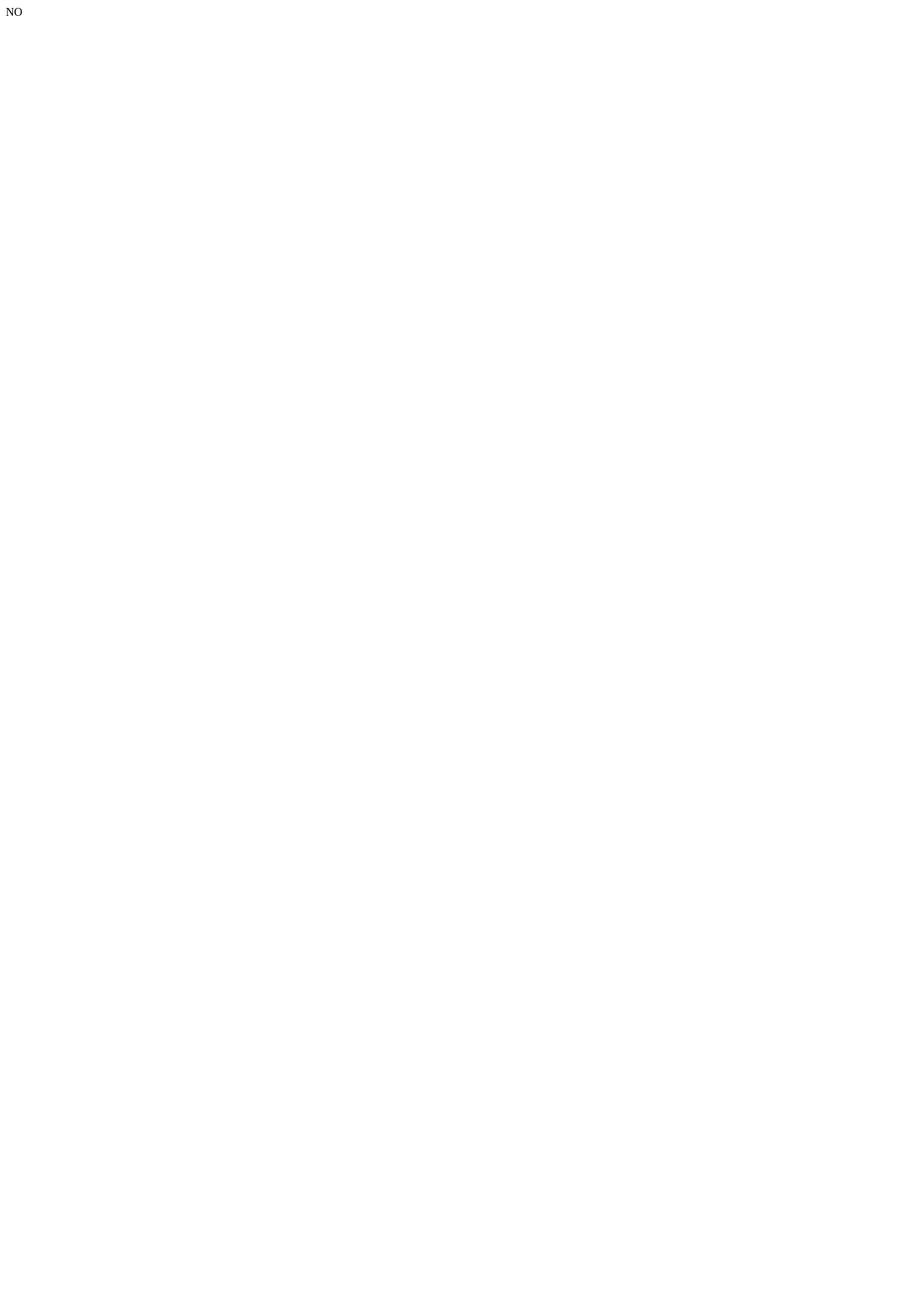
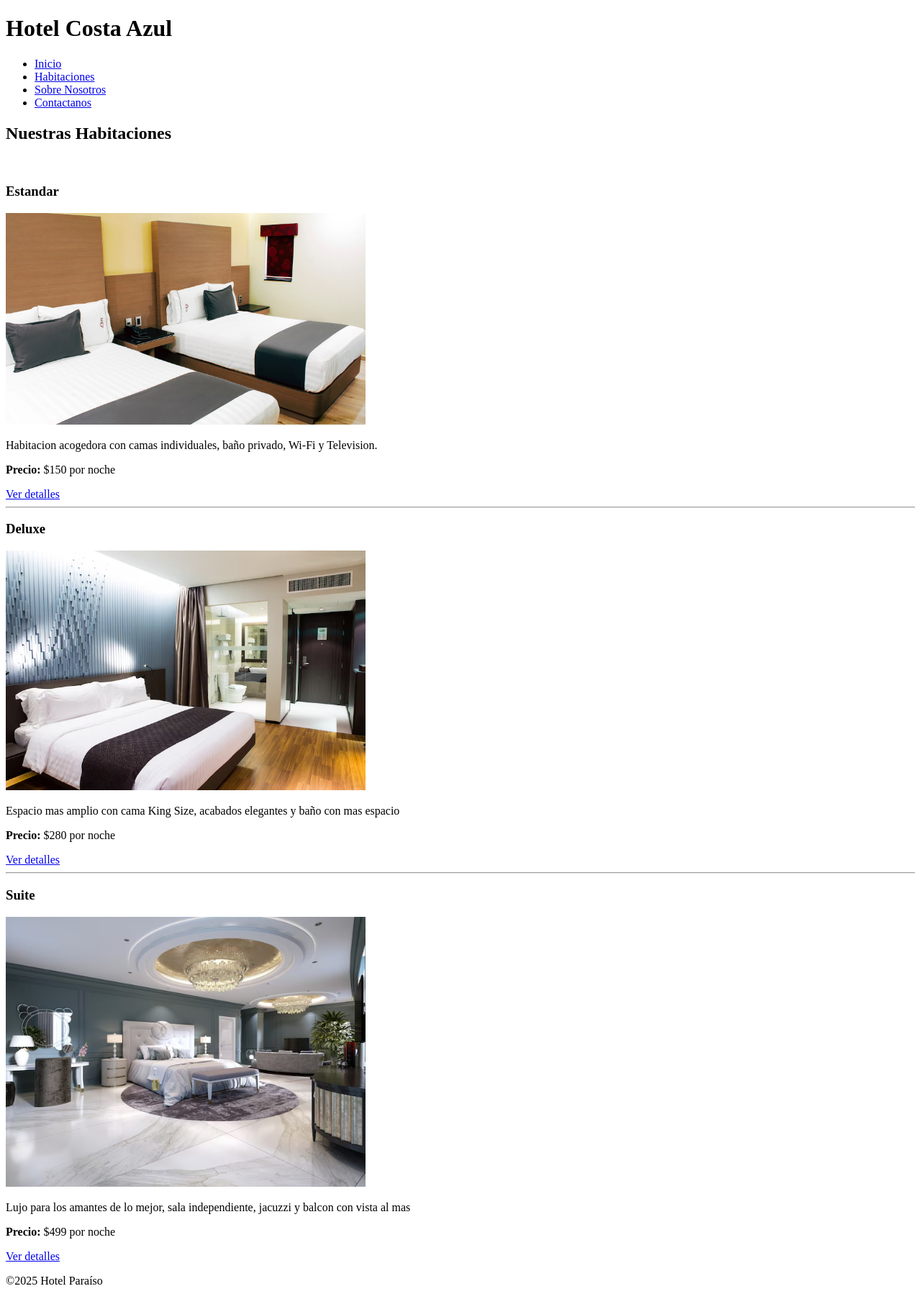
Before and after one commit to brayanf-LopezGonzalez/Examen-3ra-Unidad, a plain HTML site: page Views/rooms.html in a window 1280 px wide. Shown: the whole page at 72% size. Before the commit the page ends 800 px from the top, so only its background shows below. Drawn offline with Linux system fonts and the light colour scheme.

Commit message:
Actualizacion 1.2: Habitaciones y About
TO DO: detalles de habitaciones y y contacto

```diff
--- a/Views/rooms.html
+++ b/Views/rooms.html
@@ -4,16 +4,137 @@
 		<meta charset="utf-8">
 		<meta name="viewport" content="width=device-width, initial-scale=1">
 		<title>
-			Habitaciones
+			Hotel Costa Azul
 		</title>
 
 	</head>
 	<body>
 		<header>
-
-			NO
+			<!----- Titulo ------>
+			<h1>
+				Hotel Costa Azul
+			</h1>
 
 		</header>
 
+		<!---- Navegacion ----->
+		<nav>
+			<ul>
+				<li>
+					<a href="../index.html">
+						Inicio
+					</a>
+				</li>
+
+				<li>
+					<a href="rooms.html">
+						Habitaciones
+					</a>
+				</li>
+
+				<li>
+					<a href="about.html">
+						Sobre Nosotros
+					</a>
+				</li>
+
+				<li>
+					<a href="Views/contact.html">
+						Contactanos
+					</a>
+				</li>
+
+			</ul>
+		</nav>
+
+
+		<h2>
+			Nuestras Habitaciones
+		</h2>
+
+		<br>
+
+		<!------- Habitacion estandar ------->
+
+		<h3>
+			Estandar
+		</h3>
+
+		<img src="../Assets/Images/habitacion_estandar.jpg" width="500">
+
+		<p>
+			Habitacion acogedora con camas individuales, baño privado, Wi-Fi y Television.
+		</p>
+
+		<p>
+			<strong>
+				Precio:
+			</strong>
+			$150 por noche
+		</p>
+
+		<a href="room-details-estandar.html">
+			Ver detalles
+		</a>
+
+		<hr>
+
+		<!------------ habitacion Deluxe --------->
+
+		<h3>
+			Deluxe
+		</h3>
+
+		<img src="../Assets/Images/habitacion_deluxe.jpg" width="500">
+
+		<p>
+			Espacio mas amplio con cama King Size, acabados elegantes y baño con mas espacio
+		</p>
+
+		<p>
+			<strong>
+				Precio:
+			</strong>
+			$280 por noche
+		</p>
+
+		<a href="room-details-deluxe.html">
+			Ver detalles
+		</a>
+
+		<hr>
+
+		<!------------ habitacion Suite --------->
+
+		<h3>
+			Suite
+		</h3>
+
+		<img src="../Assets/Images/habitacion_suite.jpg" width="500">
+
+		<p>
+			Lujo para los amantes de lo mejor, sala independiente, jacuzzi y balcon con vista al mas
+		</p>
+
+		<p>
+			<strong>
+				Precio:
+			</strong>
+			$499 por noche
+		</p>
+
+		<a href="room-details-suite.html">
+			Ver detalles
+		</a>
+
+		<br>
+
+		<p>
+			©2025 Hotel Paraíso
+		</p>
+
+
+
+
 	</body>
 </html>
```
Also changed, not shown: Views/about.html (+120 -2 lines), Views/room-detail.html (deleted, +0 -19 lines), Views/room-details-deluxe.html (added, +58 -0 lines), Views/room-details-estandar.html (added, +58 -0 lines), Views/room-details-suite.html (added, +58 -0 lines), index.html (+101 -3 lines), Assets/Images/chef.jpg (added), Assets/Images/costa_azul.jpg (added), Assets/Images/gerente.jpg (added), Assets/Images/habitacion_deluxe.jpg (added), Assets/Images/habitacion_estandar.jpg (added), Assets/Images/habitacion_suite.jpg (added), Assets/Images/recepcionista.jpg (added).
